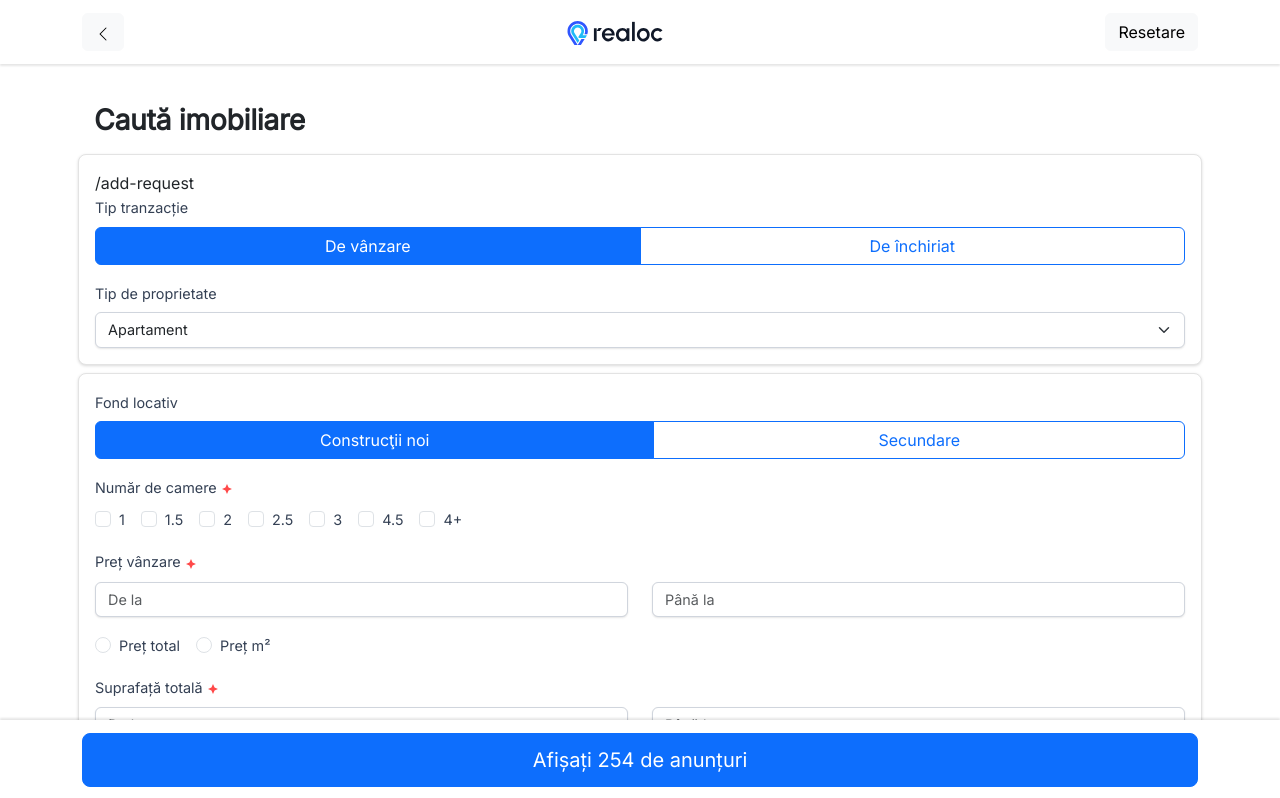
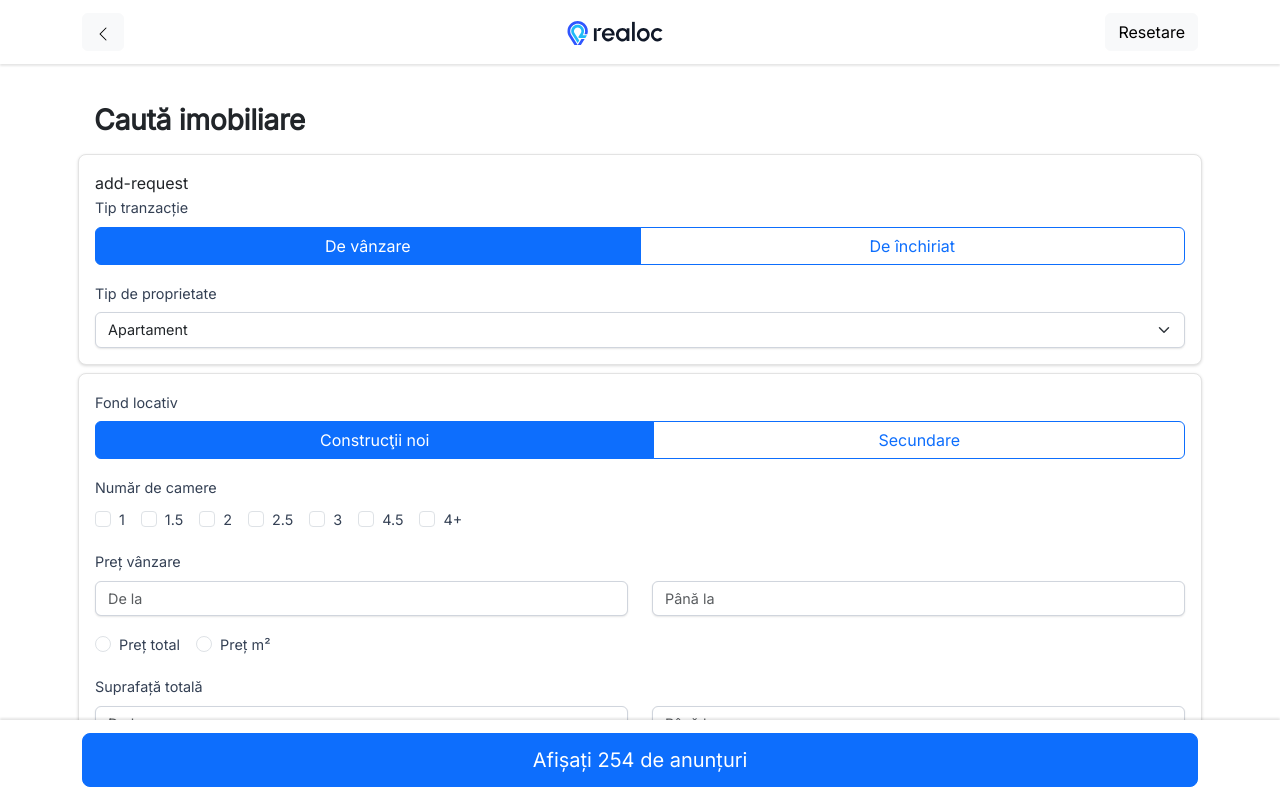
Before and after one commit to teratron/realoc, a React (Vite) app: page /realoc/add-request in a window 1280 px wide. Shown: the top 798 px of the page. Built offline with nearby package versions, Linux system fonts and the light colour scheme.

Commit message:
Add functional fix

```diff
--- a/src/components/FormBlock.tsx
+++ b/src/components/FormBlock.tsx
@@ -38,22 +38,21 @@ export function FormButton() {
     )
 }
 
-interface FormBlockProps {
-    isAddSale?: boolean
-    isAddRequest?: boolean
+function getPathName() {
+    const location = useLocation
+    return location().pathname.substring(1)
 }
 
-const Star = (props: FormBlockProps) => {
-    return props.isAddSale ? <Image src={iconStar}/> : null
-}
+const isSale = () => getPathName() === 'add-sale'
+//const isRequest = () => getPathName() === 'add-request'
 
-const getRout = () => {
-    return <>{useLocation().pathname}</>
+const Star = () => {
+    return isSale() ? <Image src={iconStar}/> : null
 }
 
 export function BlockTransaction() {
     return (
-        <Card>{getRout()}
+        <Card>{getPathName()}
             <Form.Group className="mb-3" controlId="formGroup-1-1">
                 <Form.Label>Tip tranzacție</Form.Label>
                 <div>
@@ -81,7 +80,7 @@ export function BlockTransaction() {
     )
 }
 
-export function BlockHousing(props: FormBlockProps) {
+export function BlockHousing() {
     return (
         <Card>
             <Form.Group className="mb-3" controlId="formGroup-2-1">
@@ -99,23 +98,23 @@ export function BlockHousing(props: FormBlockProps) {
             </Form.Group>
 
             <Form.Group className="mb-3" controlId="formGroup-2-2">
-                <Form.Label>Număr de camere<Star isAddSale/></Form.Label>
+                <Form.Label>Număr de camere<Star/></Form.Label>
                 <div>
                     {['1', '1.5', '2', '2.5', '3', '4.5', '4+'].map((value) => (
                         <Form.Check key={`num-room-${value}`}
                                     inline
                                     label={value}
                                     name="group-2-2"
-                                    type={props.isAddSale ? "radio" : "checkbox"}
+                                    type={isSale() ? "radio" : "checkbox"}
                                     id={`num-room-${value}`}/>
                     ))}
                 </div>
             </Form.Group>
 
             <Form.Group className="mb-3" controlId="formGroup-2-3">
-                <Form.Label>Preț vânzare<Star isAddSale/></Form.Label>
+                <Form.Label>Preț vânzare<Star/></Form.Label>
                 {
-                    props.isAddSale
+                    isSale()
                         ? <Form.Control type="text" placeholder="Indicați preț"/>
                         : (
                             <Row>
@@ -145,7 +144,7 @@ export function BlockHousing(props: FormBlockProps) {
                     id="inline-radio-2-4-2"/>
             </Form.Group>
 
-            {props.isAddSale ?
+            {isSale() ?
                 <Form.Group className="mb-3" controlId="formGroup-2-6">
                     <Form.Label>Credit ipotecar</Form.Label>
                     <div>
@@ -165,9 +164,9 @@ export function BlockHousing(props: FormBlockProps) {
                 </Form.Group> : null}
 
             <Form.Group controlId="formGroup-2-5">
-                <Form.Label>Suprafață totală<Star isAddSale/></Form.Label>
+                <Form.Label>Suprafață totală<Star/></Form.Label>
                 {
-                    props.isAddSale
+                    isSale()
                         ? <Form.Control type="text" placeholder="Indicați suprafață"/>
                         : (
                             <Row>
```
